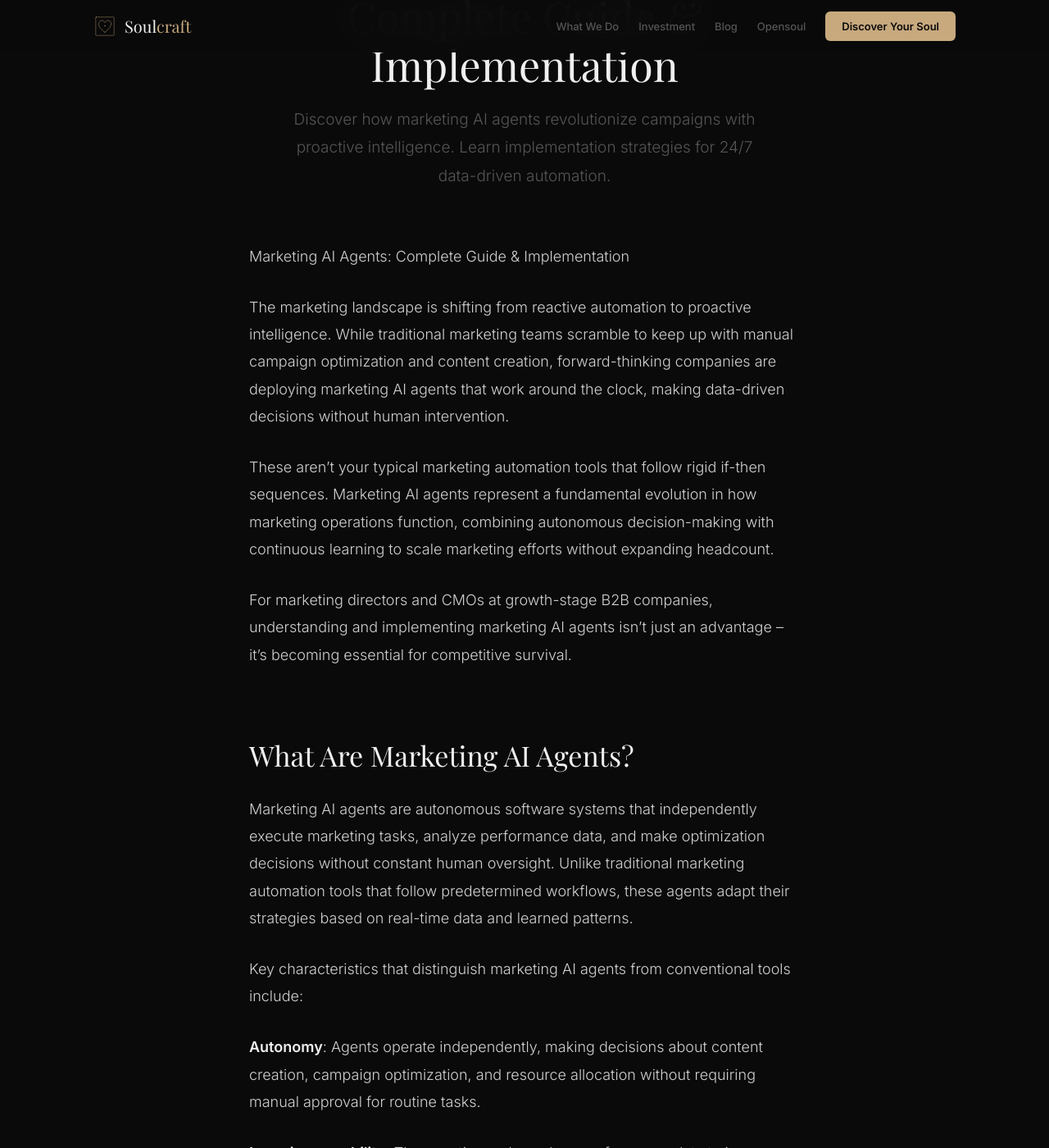
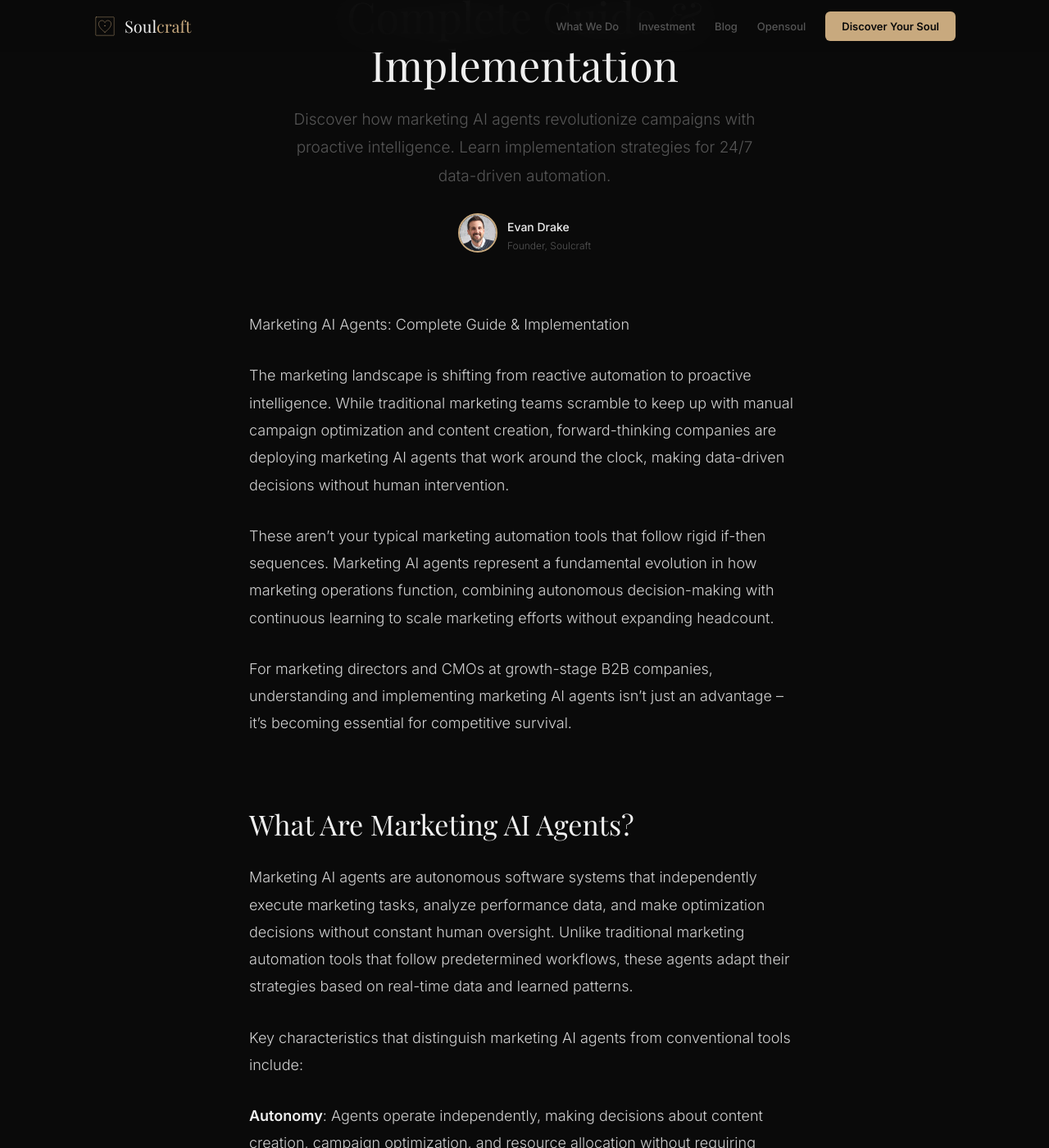
Before and after one commit to iamevandrake/soulcraft-site, a Jekyll site: the page built from _posts/2026-03-20-marketing-ai-agents-complete-guide-implementation.md, in a window 1280 px wide and 1400 px high, scrolled down 259 px. Shown: the whole window at 82% size. Built offline with Jekyll 4.4.1, drawn with Linux system fonts in a browser that asks for light colours; some web fonts are replaced.

Commit message:
add author byline and photo

```diff
--- a/_layouts/post.html
+++ b/_layouts/post.html
@@ -142,6 +142,12 @@ nav .container { display: flex; align-items: center; justify-content: space-betw
 
 .article-meta { font-family: 'Inter', sans-serif; font-weight: 300; font-size: 13px; color: var(--muted); letter-spacing: 0.5px; margin-top: 16px; }
 
+.article-author { display: inline-flex; align-items: center; gap: 12px; margin-top: 28px; }
+.author-photo { width: 48px; height: 48px; border-radius: 50%; object-fit: cover; border: 2px solid var(--accent); flex-shrink: 0; }
+.author-info { display: flex; flex-direction: column; text-align: left; }
+.author-name { font-family: 'Inter', sans-serif; font-weight: 500; font-size: 14px; color: var(--white); }
+.author-title { font-family: 'Inter', sans-serif; font-weight: 300; font-size: 12px; color: var(--muted); margin-top: 2px; }
+
 /* ===== ARTICLE BODY ===== */
 .article-body { font-family: 'Inter', sans-serif; font-weight: 300; font-size: clamp(16px, 1.6vw, 18px); line-height: 1.85; color: var(--text); }
 
@@ -235,6 +241,16 @@ footer { padding: 48px 0; border-top: 1px solid var(--border); }
       {% if page.description %}
       <p class="article-description">{{ page.description }}</p>
       {% endif %}
+      <div class="article-author">
+        <picture>
+          <source srcset="/images/evan-drake.webp" type="image/webp">
+          <img src="/images/evan-drake.jpg" alt="Evan Drake, Founder of Soulcraft" class="author-photo" width="48" height="48" loading="lazy" decoding="async">
+        </picture>
+        <div class="author-info">
+          <span class="author-name">Evan Drake</span>
+          <span class="author-title">Founder, Soulcraft</span>
+        </div>
+      </div>
     </header>
 
     <div class="article-body">
```
